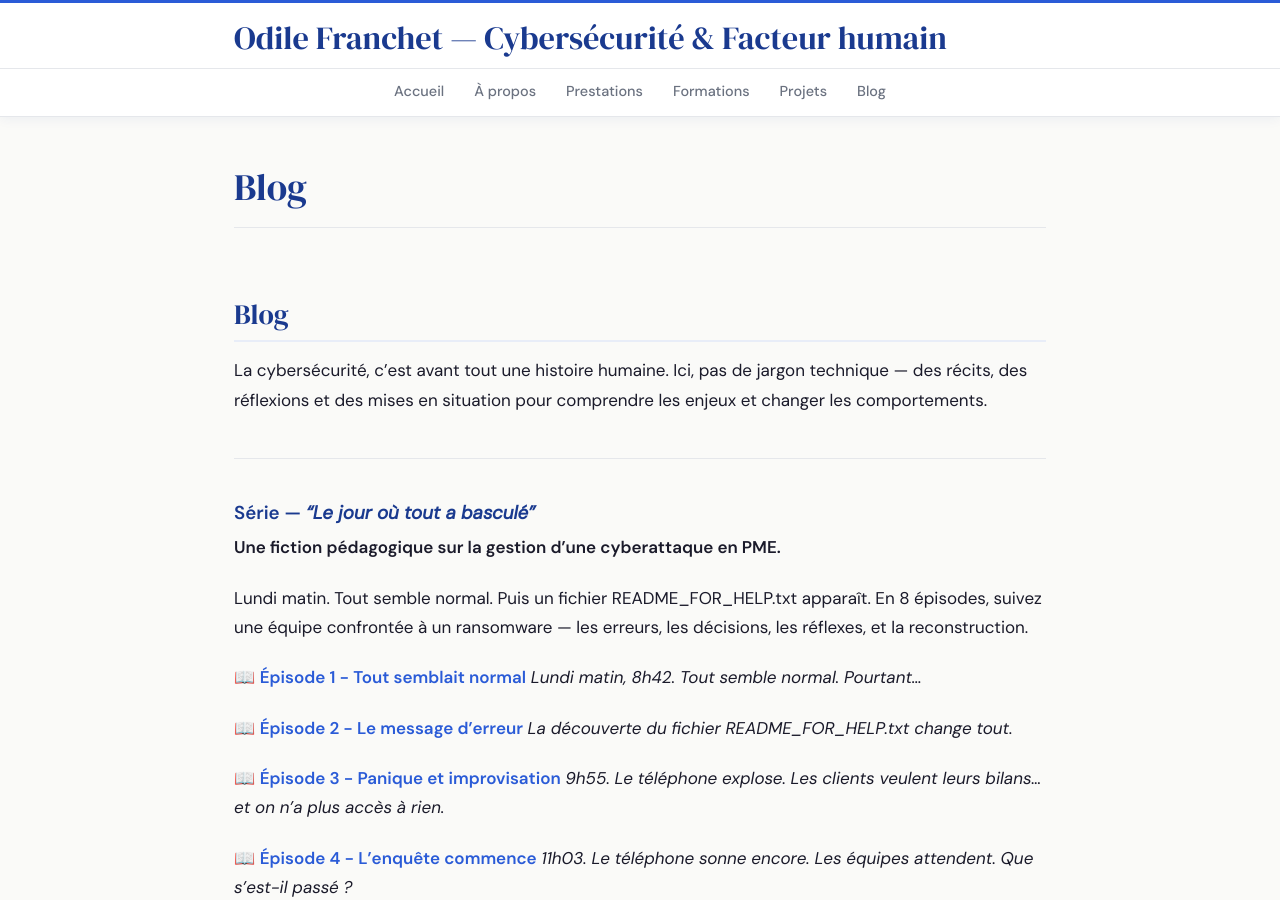
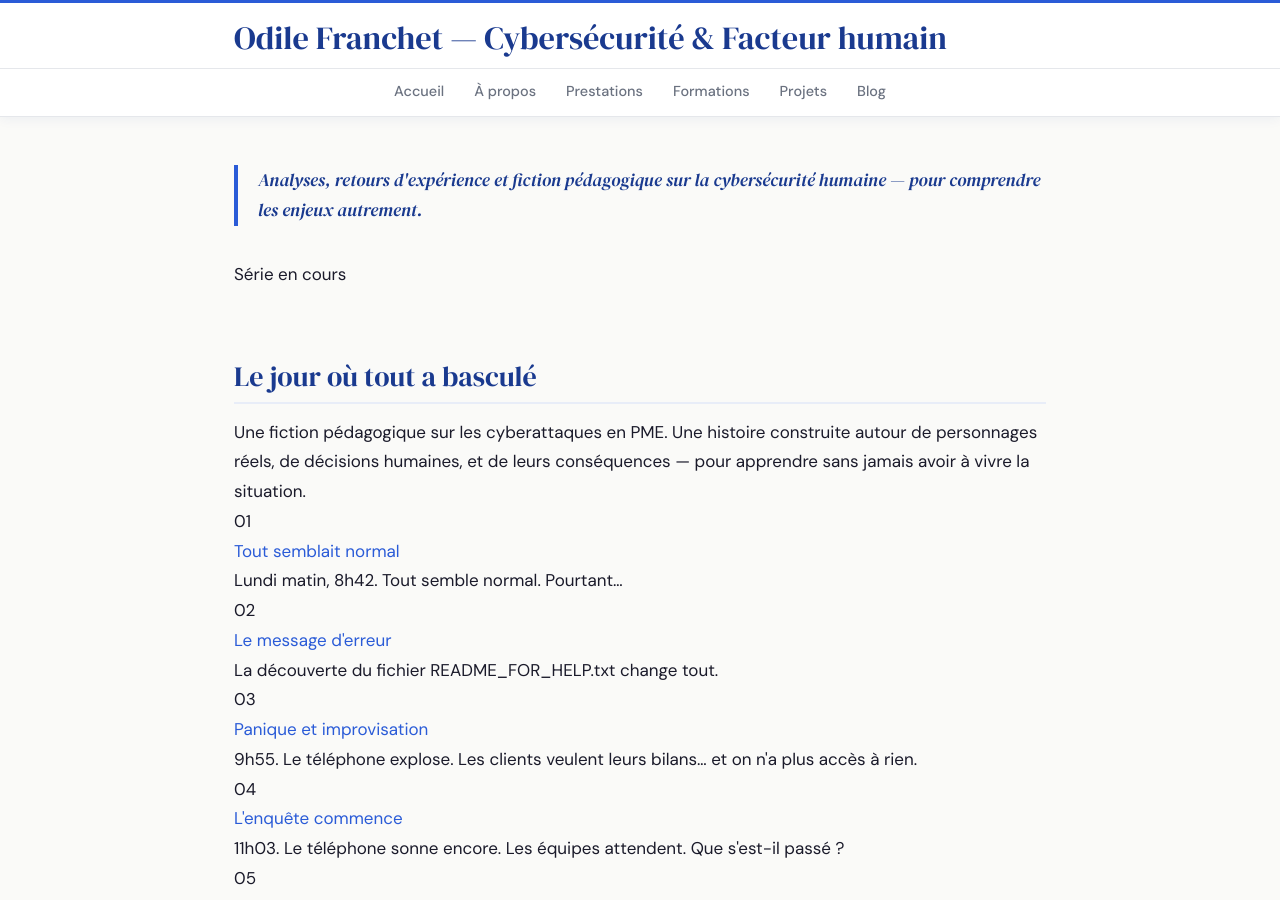
Before and after one commit to ofranchet73/ofranchet73.github.io, a Jekyll site: the page built from blog.md, in a window 1280 px wide and 900 px high. Built offline with Jekyll 4.4.1, drawn with Linux system fonts in a browser that asks for light colours; some of the changed text lies outside the part shown.

Commit message:
Update blog.md

```diff
--- a/blog.md
+++ b/blog.md
@@ -1,48 +1,4 @@
 ---
-layout: page
+layout: blog
 title: "Blog"
 ---
-
-## Blog
-
-La cybersécurité, c'est avant tout une histoire humaine.
-Ici, pas de jargon technique — des récits, des réflexions et des mises en situation
-pour comprendre les enjeux et changer les comportements.
-
----
-
-### Série — *"Le jour où tout a basculé"*
-
-**Une fiction pédagogique sur la gestion d'une cyberattaque en PME.**
-
-Lundi matin. Tout semble normal. Puis un fichier README_FOR_HELP.txt apparaît.
-En 8 épisodes, suivez une équipe confrontée à un ransomware — les erreurs,
-les décisions, les réflexes, et la reconstruction.
-
-📖 **[Épisode 1 - Tout semblait normal](/episode-1)**
-*Lundi matin, 8h42. Tout semble normal. Pourtant...*
-
-📖 **[Épisode 2 - Le message d'erreur](/episode-2)**
-*La découverte du fichier README_FOR_HELP.txt change tout.*
-
-📖 **[Épisode 3 - Panique et improvisation](/episode-3)**
-*9h55. Le téléphone explose. Les clients veulent leurs bilans... et on n'a plus accès à rien.*
-
-📖 **[Épisode 4 - L'enquête commence](/episode-4)**
-*11h03. Le téléphone sonne encore. Les équipes attendent. Que s'est-il passé ?*
-
-📖 **[Épisode 5 - Le verdict de la direction](/episode-5)**
-*12h15. Il est temps de parler avec la direction.*
-
-📖 **[Épisode 6 - Leçons & résilience](/episode-6)**
-*12h17. La panique s'éloigne.*
-
-📖 **[Épisode 7 - La transformation](/episode-7)**
-*Nous avons eu de la chance. Cela peut ne pas durer.*
-
-📖 **[Épisode 8 - La culture prend racine](/episode-8)**
-*La cybersécurité n'est plus vue comme un centre de coût.*
-
----
-
-*Ces épisodes sont librement partageables — ils sont conçus pour ça.*
```
